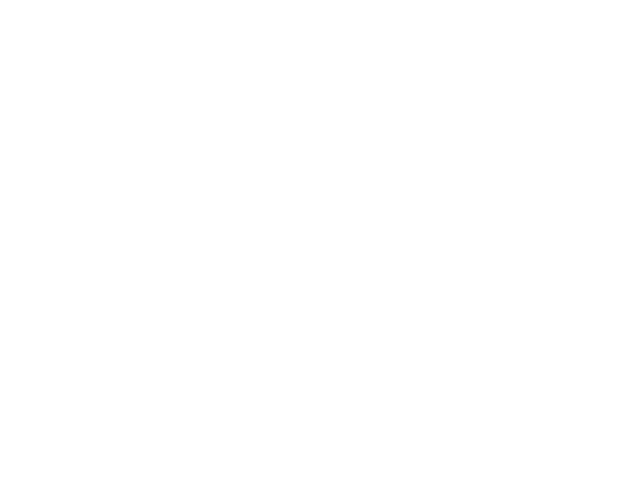
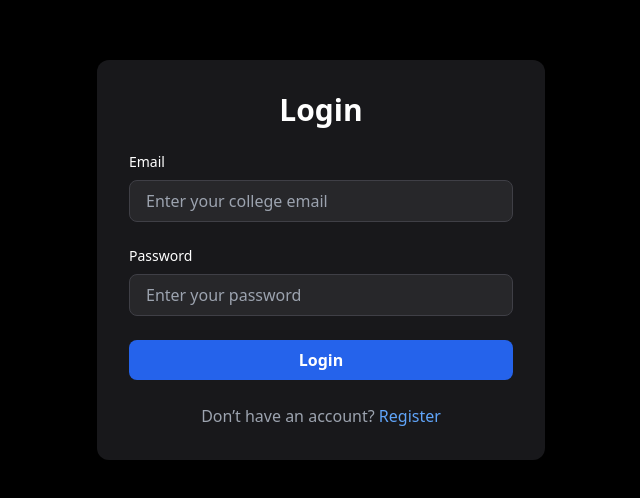
Before and after one commit to arumansalik/blog-app-frontend, a React (Create React App) app: page /login in a window 1280 px wide. Before the commit this address had no page. Shown: the part 140-638 px from the top of the page, without its empty margins (319-959 px from the left). Built offline with nearby package versions, Linux system fonts and the light colour scheme.

Commit message:
Login Page Added

```diff
--- a/src/App.js
+++ b/src/App.js
@@ -1,5 +1,6 @@
 import { BrowserRouter as Router, Routes, Route} from "react-router-dom";
 import RegisterPage from "./pages/RegisterPage";
+import LoginPage from "./pages/LoginPage";
 
 function App() {
   return (
@@ -7,6 +8,7 @@ function App() {
       <Routes>
         {/*<Route path="/" element={<HomePage />} />*/}
           <Route path="/register" element={<RegisterPage />} />
+          <Route path="/login" element={<LoginPage />} />
       </Routes>
     </Router>
   );
--- a/src/pages/LoginPage.jsx
+++ b/src/pages/LoginPage.jsx
@@ -0,0 +1,81 @@
+import {useState, useContext} from "react";
+import { useNavigate } from "react-router-dom";
+import { AuthContext } from "../context/AuthContext";
+import API from "../api/axios";
+
+export default function LoginPage() {
+    const [form, setForm] = useState({ email: "", password: "" });
+    const { login } = useContext(AuthContext);
+    const navigate = useNavigate();
+
+    const handleChange = (e) => {
+        setForm({ ...form, [e.target.name]: e.target.value });
+    };
+
+    const handleSubmit = async (e) => {
+        e.preventDefault();
+        try {
+            const { data } = await API.post("/auth/login", form);
+            login(data.user, data.token);
+            navigate("/");
+        } catch (error) {
+            alert(error.response?.data?.message || "Login failed");
+        }
+    };
+
+    return (
+        <div className="min-h-screen flex items-center justify-center bg-black px-4">
+            <div className="bg-zinc-900 text-white p-8 rounded-xl shadow-lg w-full max-w-md">
+                <h2 className="text-3xl font-bold text-center mb-6">Login</h2>
+                <form onSubmit={handleSubmit} className="space-y-6">
+                    {/* Email */}
+                    <div>
+                        <label className="block text-sm font-medium mb-2">Email</label>
+                        <input
+                            type="email"
+                            name="email"
+                            placeholder="Enter your college email"
+                            value={form.email}
+                            onChange={handleChange}
+                            required
+                            className="w-full px-4 py-2 rounded-lg bg-zinc-800 border border-zinc-700 text-white focus:ring-2 focus:ring-blue-500 focus:outline-none"
+                        />
+                    </div>
+
+                    {/* Password */}
+                    <div>
+                        <label className="block text-sm font-medium mb-2">Password</label>
+                        <input
+                            type="password"
+                            name="password"
+                            placeholder="Enter your password"
+                            value={form.password}
+                            onChange={handleChange}
+                            required
+                            className="w-full px-4 py-2 rounded-lg bg-zinc-800 border border-zinc-700 text-white focus:ring-2 focus:ring-blue-500 focus:outline-none"
+                        />
+                    </div>
+
+                    {/* Submit */}
+                    <button
+                        type="submit"
+                        className="w-full bg-blue-600 hover:bg-blue-700 transition text-white py-2 px-4 rounded-lg font-semibold"
+                    >
+                        Login
+                    </button>
+                </form>
+
+                {/* Register link */}
+                <p className="text-center text-gray-400 mt-6">
+                    Don’t have an account?{" "}
+                    <a
+                        href="/register"
+                        className="text-blue-400 font-medium hover:underline"
+                    >
+                        Register
+                    </a>
+                </p>
+            </div>
+        </div>
+    )
+}
```
